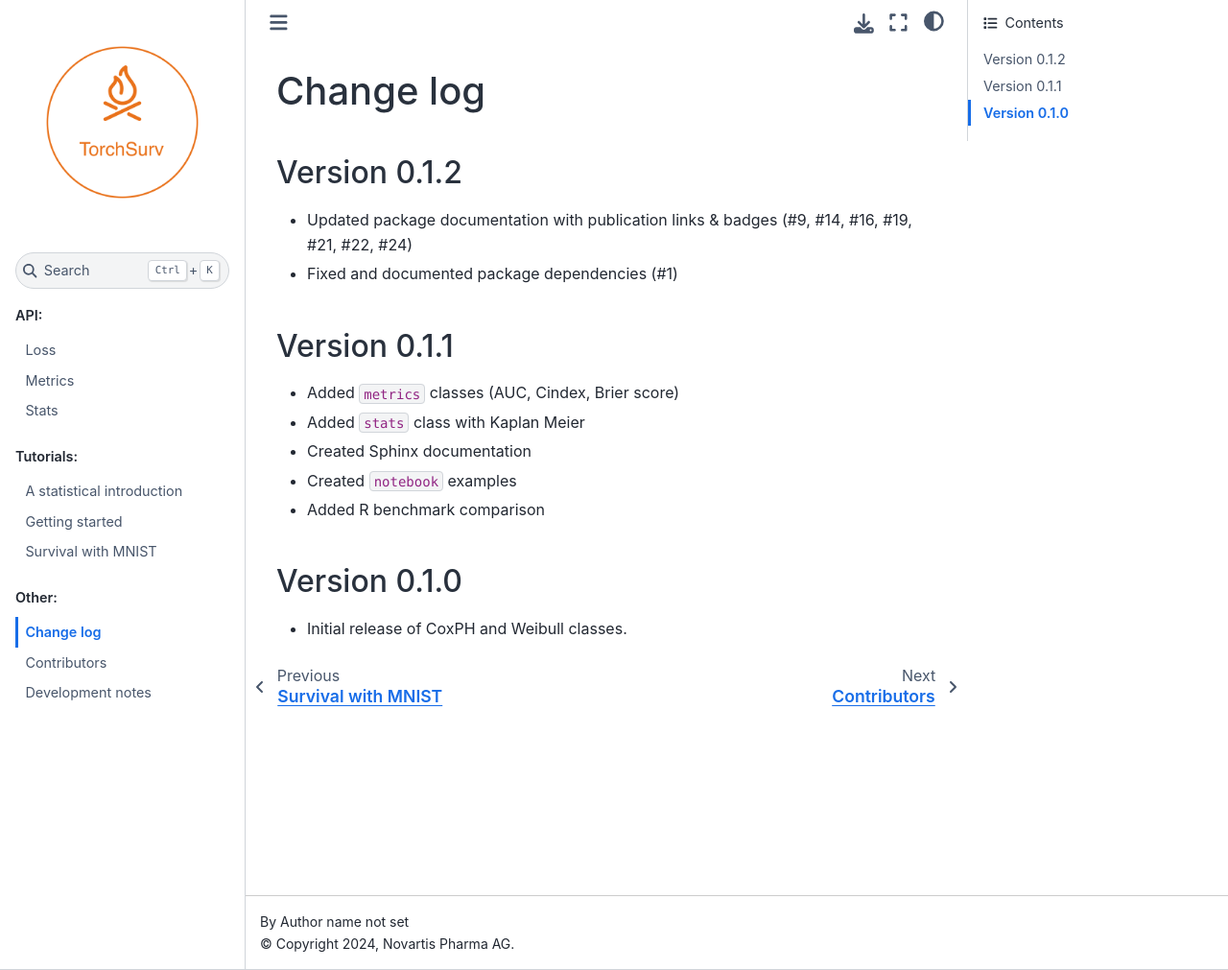
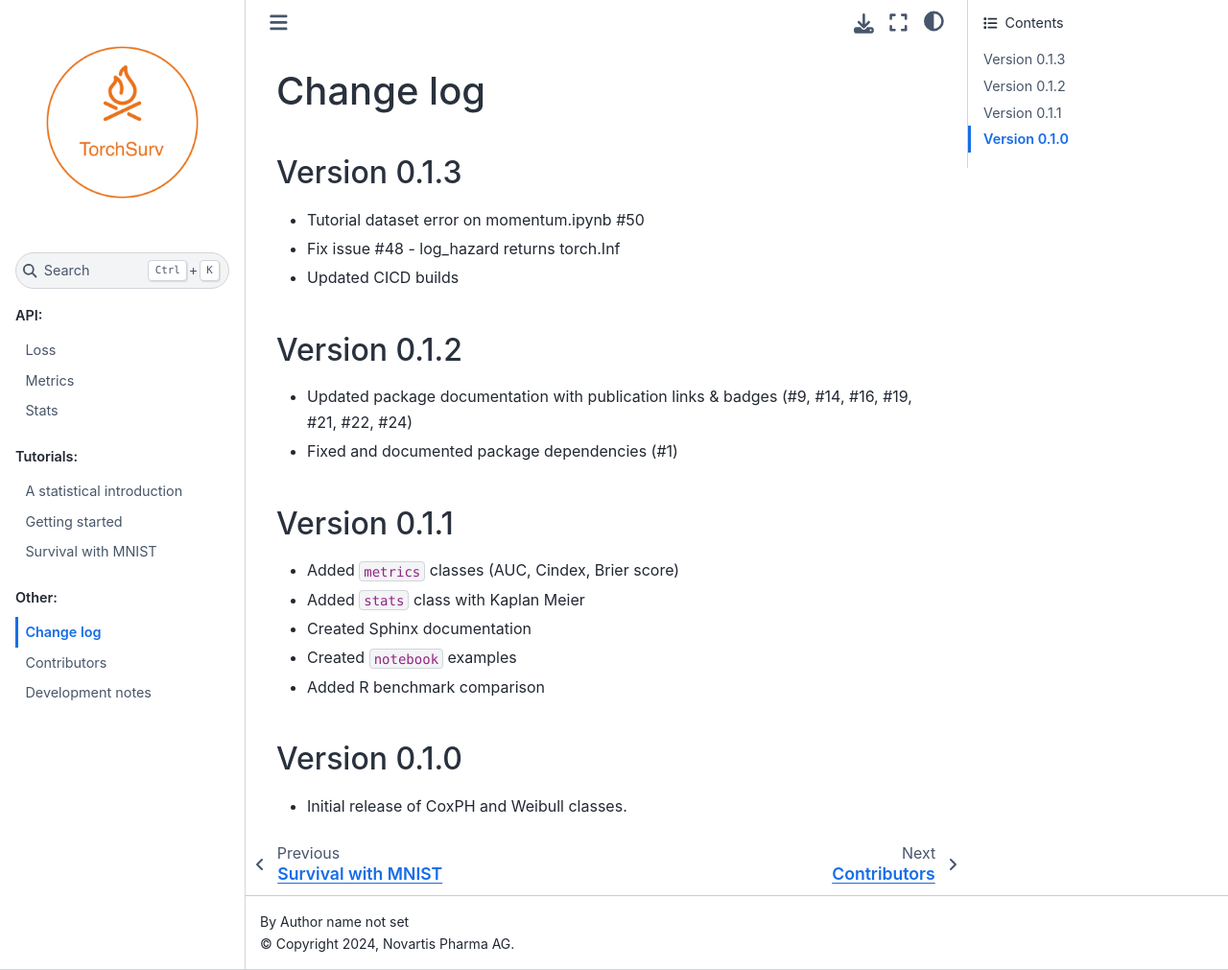
Before and after one commit to Novartis/torchsurv, a Sphinx documentation site: the page built from docs/CHANGELOG.md, in a window 1280 px wide and 1011 px high. Shown: the whole window at 96% size. Built offline with Sphinx 7.4.7 and the Sphinx Book theme 1.1.4, drawn with Linux system fonts in a browser that asks for light colours.

Commit message:
try fix builds

```diff
--- a/docs/CHANGELOG.md
+++ b/docs/CHANGELOG.md
@@ -1,5 +1,12 @@
 Change log
 =========
+
+Version 0.1.3
+-------------
+
+* Tutorial dataset error on momentum.ipynb #50
+* Fix issue #48 - log_hazard returns torch.Inf
+* Updated CICD builds
 
 Version 0.1.2
 -------------
```
Also changed, not shown: 3 other files.
